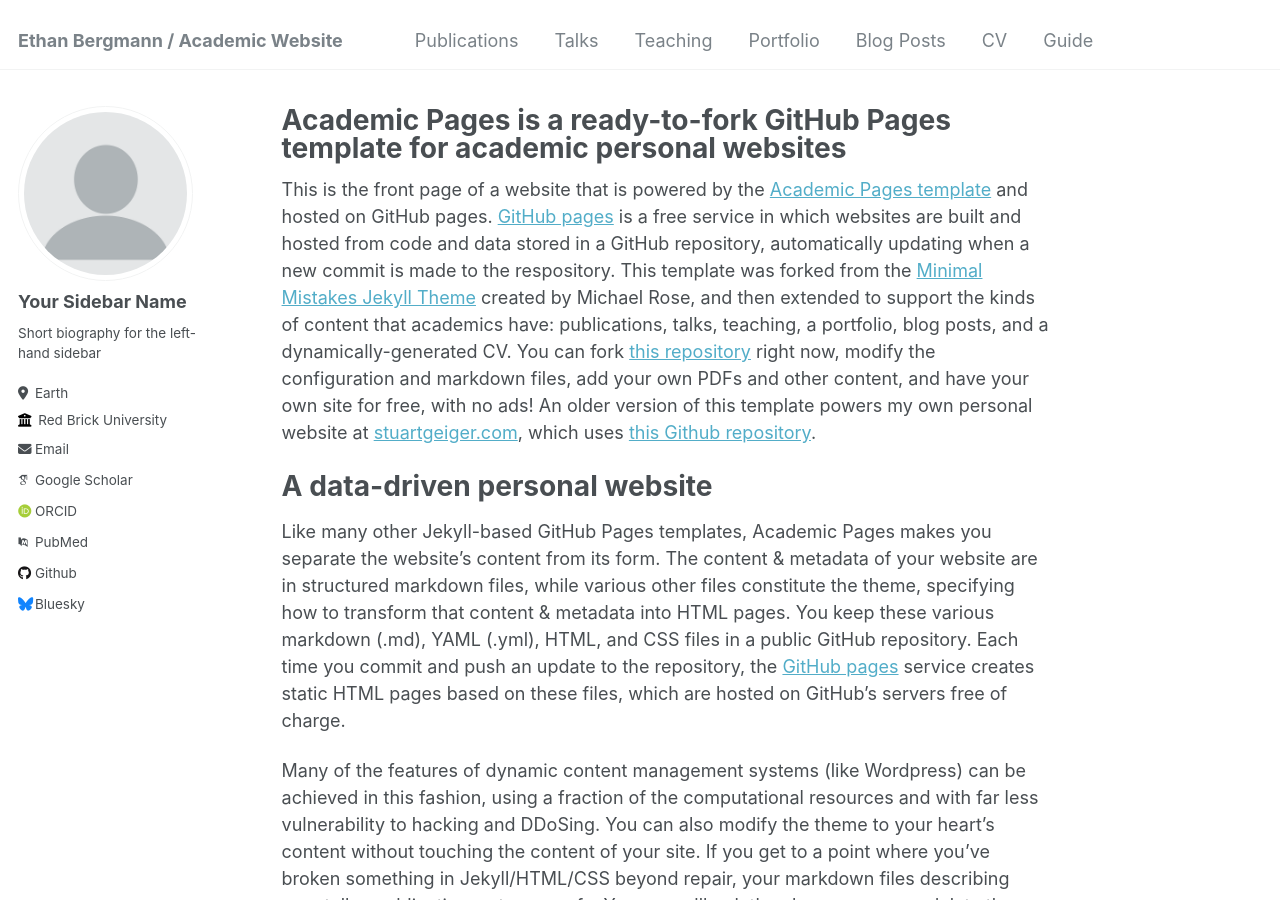
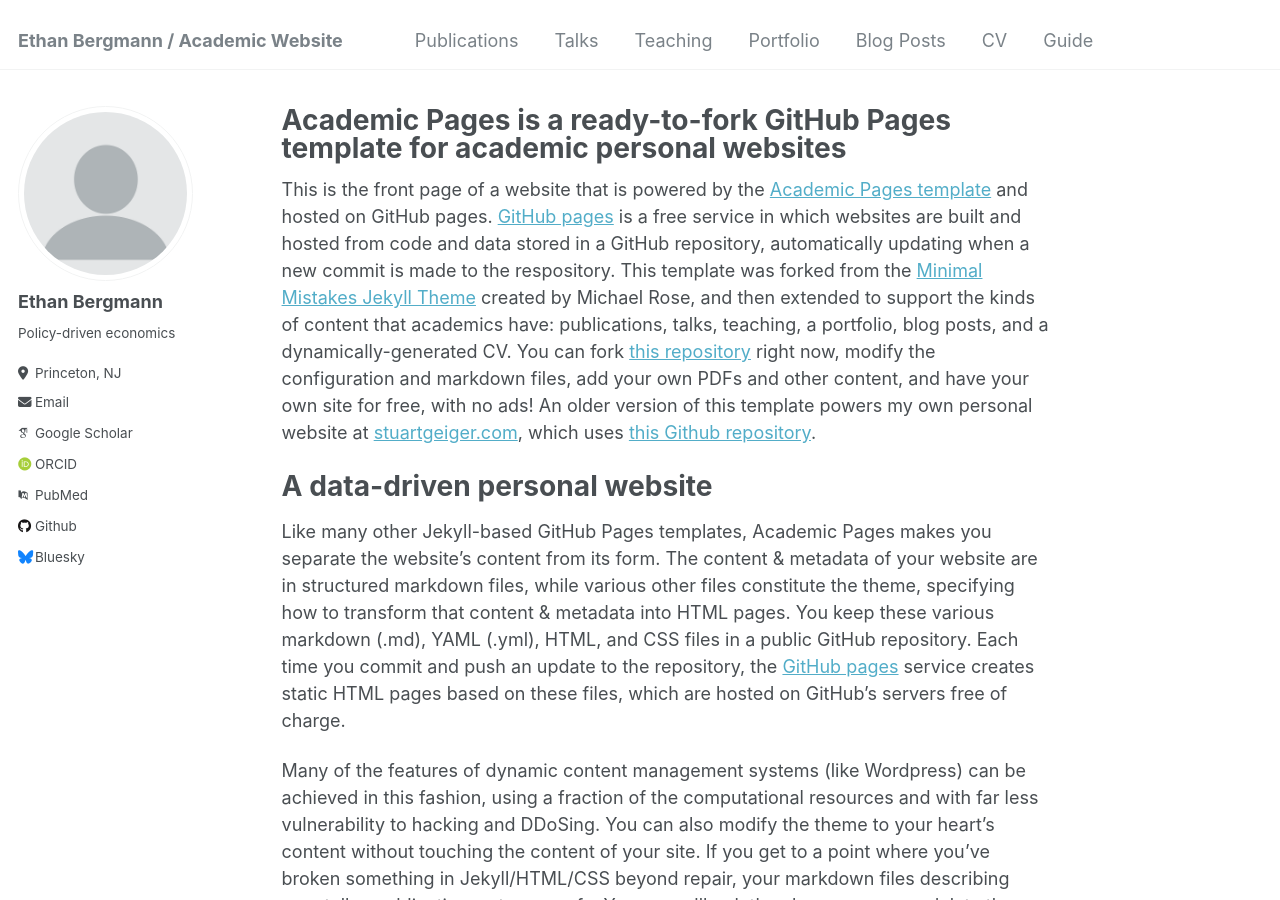
Before and after one commit to ethankbergmann/ethankbergmann.github.io, a Jekyll site: the page built from _pages/about.md, in a window 1280 px wide and 900 px high. Built offline with Jekyll 4.4.1, drawn with Linux system fonts in a browser that asks for light colours; some web fonts are replaced.

Commit message:
Update _config.yml

```diff
--- a/_config.yml
+++ b/_config.yml
@@ -22,13 +22,13 @@
 author:
   # Biographic information
   avatar           : "profile.png"
-  name             : "Your Sidebar Name"
+  name             : "Ethan Bergmann"
   pronouns         : # example: "she/her"
-  bio              : "Short biography for the left-hand sidebar"
-  location         : "Earth"
-  employer         : "Red Brick University"
+  bio              : "Policy-driven economics"
+  location         : "Princeton, NJ"
+  institution      : "University of Michigan"
   uri              : # URL
-  email            : "none@example.org"
+  email            : "ebergma@umich.edu"
 
   # Academic websites
   arxiv            : # URL - Update with the correct link to your profile
```
